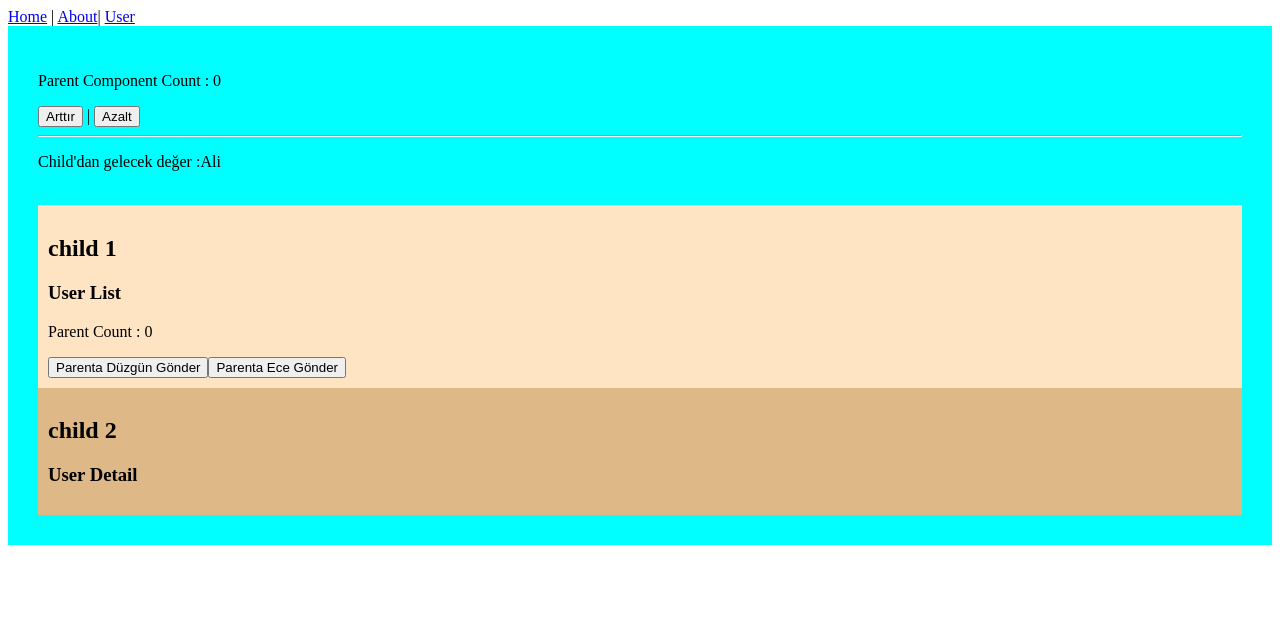
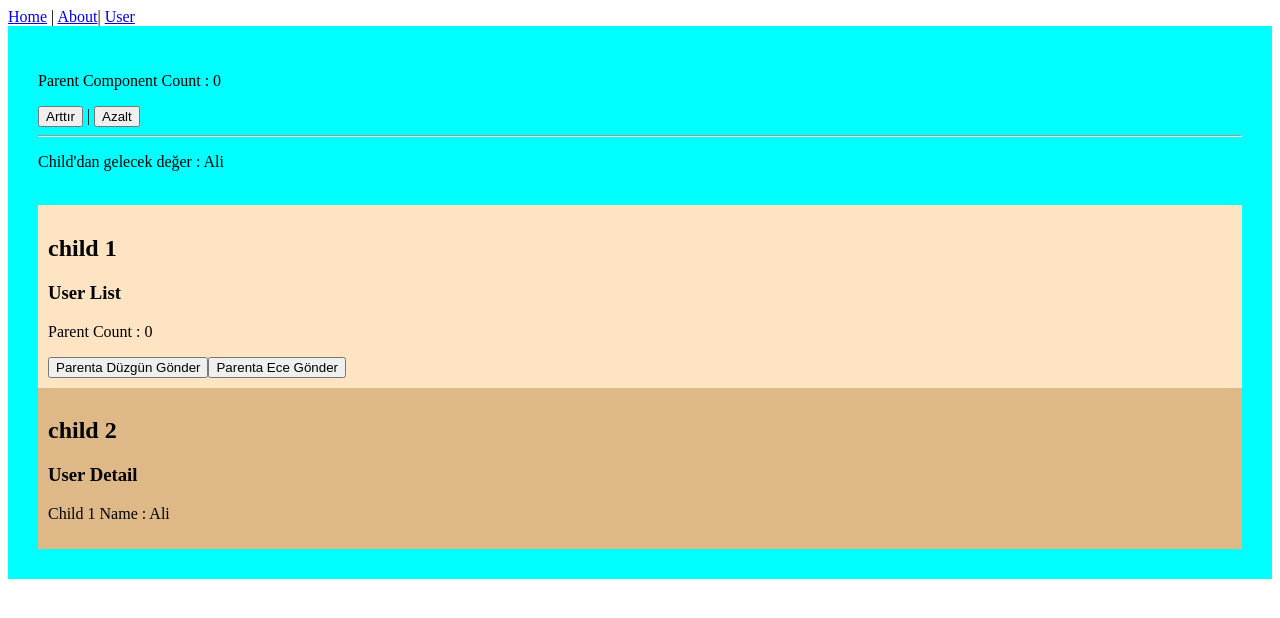
Before and after one commit to dzgntutar/vuejs-workshop-with-nodejs, a Vue app in the folder ui/: page /user in a window 1280 px wide. Shown: the top 618 px of the page. Built offline with nearby package versions, Linux system fonts and the light colour scheme; the HTML template or start-up script is replaced by a standard one.

Commit message:
send data to child1 --> parent --> child2

```diff
--- a/ui/src/components/user/user.vue
+++ b/ui/src/components/user/user.vue
@@ -8,7 +8,7 @@
         <button class="btn btn-primary" @click="azalt">Azalt</button>
       </div>
       <hr />
-      <p>Child'dan gelecek değer :{{ childData }}</p>
+      <p>Child'dan gelecek değer : {{ childData }}</p>
     </div>
     <br />
     <div class="row">
@@ -18,7 +18,9 @@
           @dataFromChild="childData = $event"
         ></user-list>
       </div>
-      <div class="col-md-6"><user-detail></user-detail></div>
+      <div class="col-md-6">
+        <user-detail :child1Name="childData"></user-detail>
+      </div>
     </div>
   </div>
 </template>
--- a/ui/src/components/user/userDetail.vue
+++ b/ui/src/components/user/userDetail.vue
@@ -2,11 +2,18 @@
   <div id="content2">
     <h2>child 2</h2>
     <h3>User Detail</h3>
+    <p>Child 1 Name : {{ child1Name }}</p>
   </div>
 </template>
 
 <script>
-export default {};
+export default {
+  props: {
+    child1Name: {
+      type: String,
+    },
+  },
+};
 </script>
 
 <style scoped >
--- a/ui/src/components/user/userList.vue
+++ b/ui/src/components/user/userList.vue
@@ -18,8 +18,8 @@ export default {
     },
   },
   methods: {
-    senToParent(data) {
-      this.$emit("dataFromChild", data);
+    senToParent(name) {
+      this.$emit("dataFromChild", name);
     },
   },
 };
```
